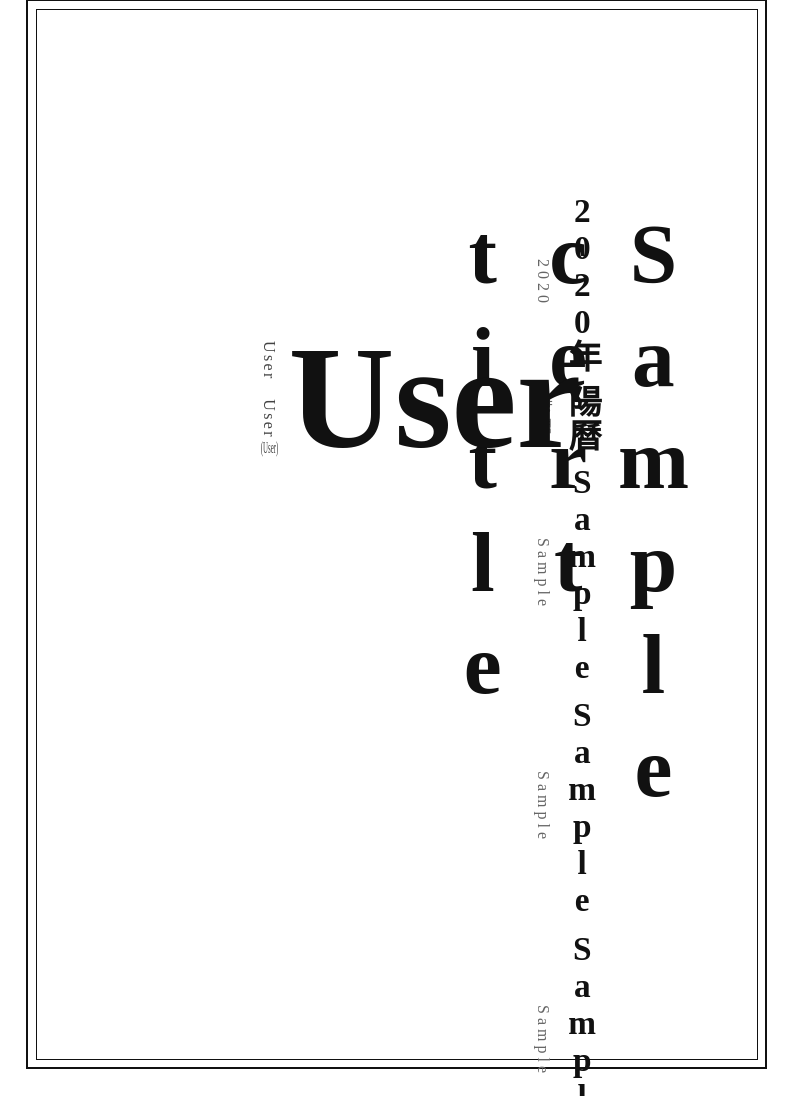
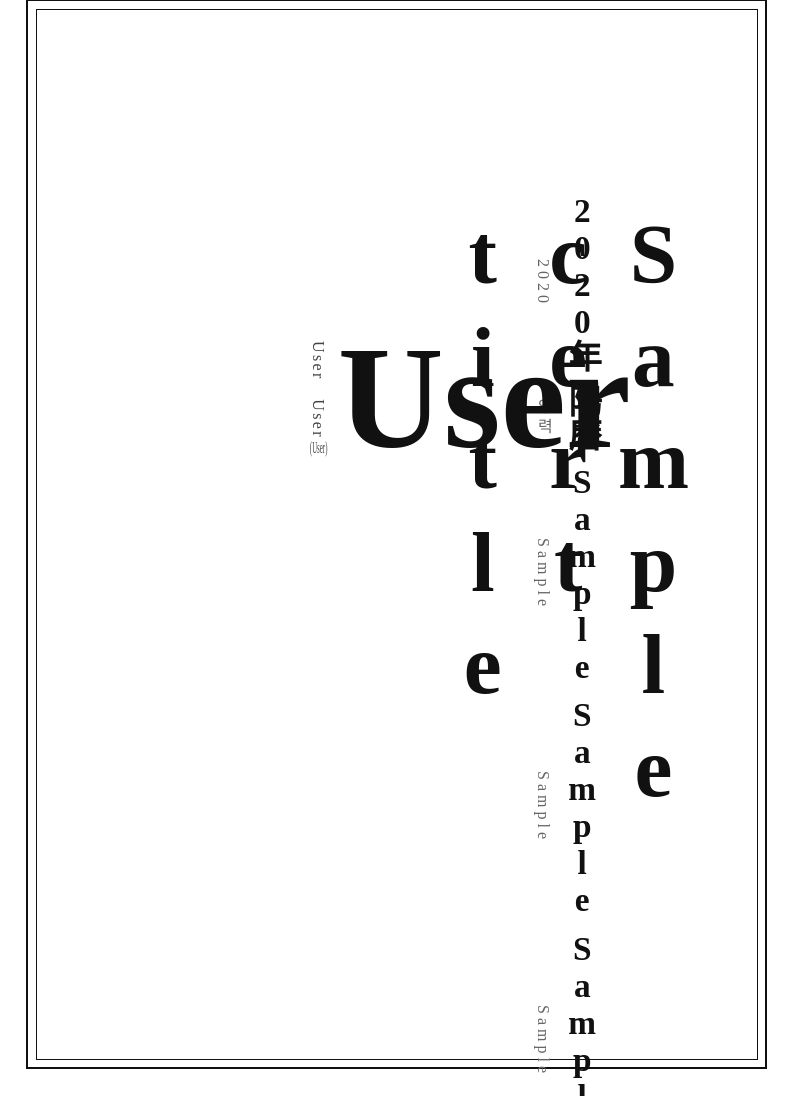
Before and after one commit to ddanggon-sudo/naming-worldcup, a Python web app: template backend/templates/certificate-page2.html in a window 1280 px wide. Shown: the part 27-1123 px from the top of the page, without its empty margins (0-804 px from the left). Run offline with Jinja, Linux system fonts and the light colour scheme; the template is opened without the code that fills it: most values are stand-ins (such as "Sample title", 1, 10 or a date in 2020); some web fonts are replaced.

Commit message:
fix: 작명증 이름 한자 위치 우측 이동 (left 68mm → 81mm)
Co-Authored-By: Claude Sonnet 4.6 <noreply@anthropic.com>

```diff
--- a/backend/templates/certificate-page2.html
+++ b/backend/templates/certificate-page2.html
@@ -131,7 +131,7 @@
   /* ═══════ Name chars — center, vertical stack ═══════ */
   .zone-name {
     top: 92mm;
-    left: 68mm;
+    left: 81mm;
     display: flex;
     flex-direction: column;
     align-items: flex-start;
```
